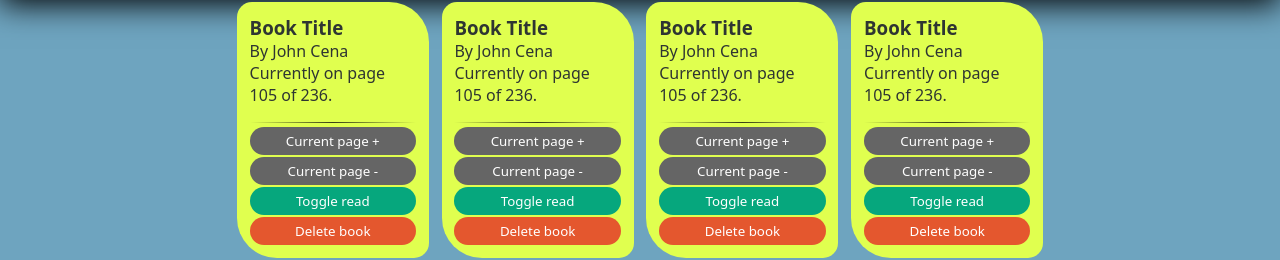
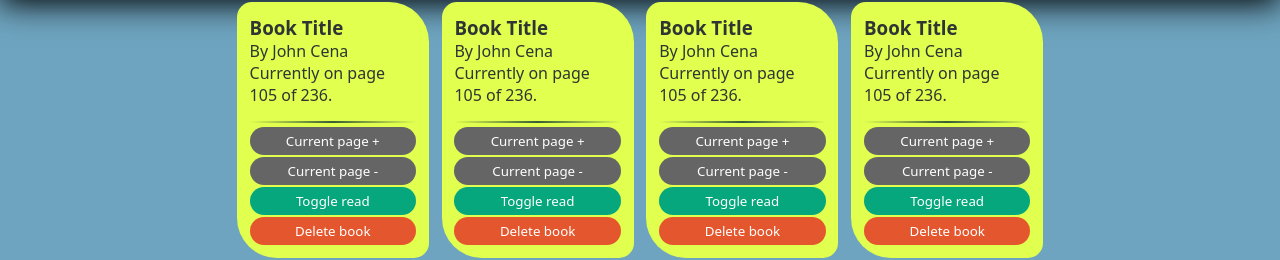
Before and after one commit to Z3BINI/library, a plain HTML site: page index.html in a window 1280 px wide. Shown: the part 131-391 px from the top of the page. Drawn offline with Linux system fonts and the light colour scheme.

Commit message:
Changed hr size and color

```diff
--- a/style/style.css
+++ b/style/style.css
@@ -70,8 +70,8 @@ body {
 */
 hr {
     border: 0;
-    height: 1px;
-    background-image: linear-gradient(to right, rgba(0, 0, 0, 0), rgba(0, 0, 0, 0.75), rgba(0, 0, 0, 0));
+    height: 2px;
+    background-image: linear-gradient(to right, rgba(0, 39, 43, 0), rgba(0, 39, 43, 0.75), rgba(0, 39, 43, 0));
     margin: 2px 0;
 }
 
```
